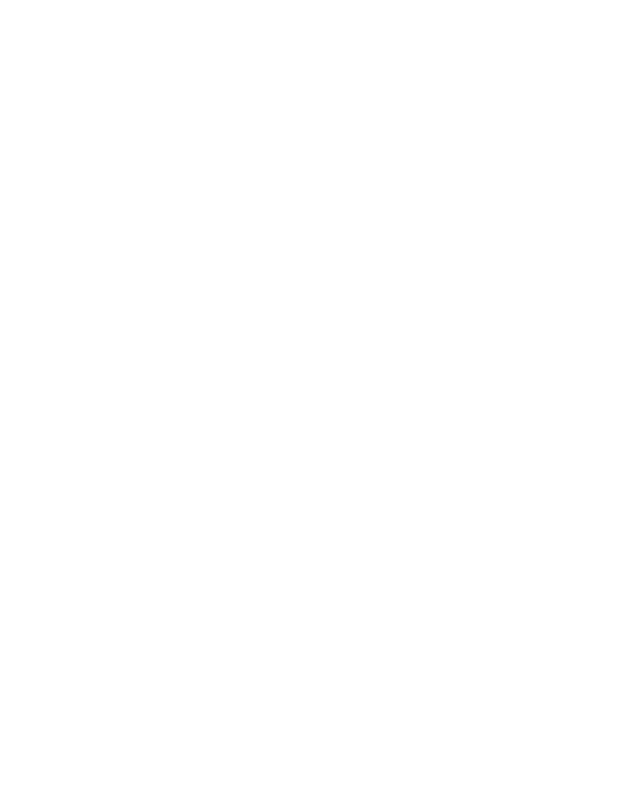
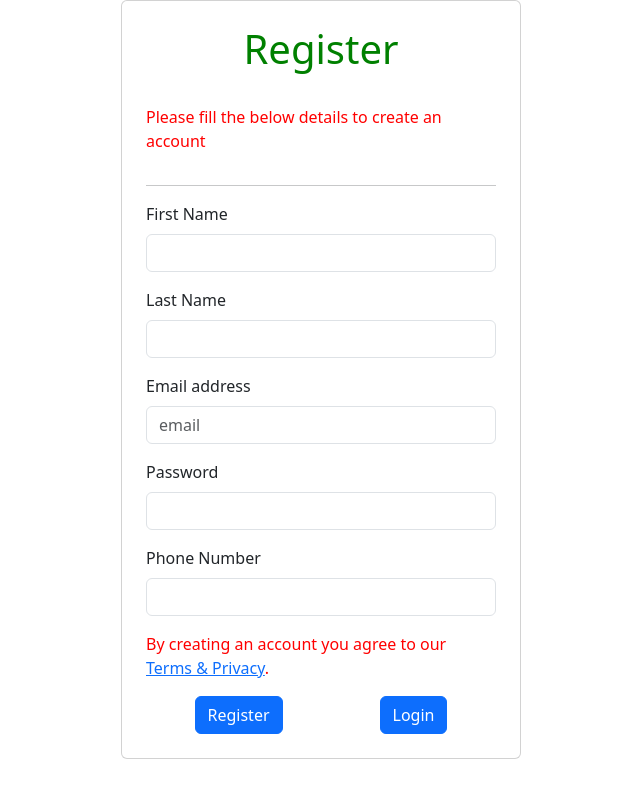
Before and after one commit to amitsharma7565/Tutorial-webApp-frontEnd, a React (Create React App) app: page /register in a window 1280 px wide. Before the commit this address had no page. Shown: the whole page, without its empty margins (319-959 px from the left). Built offline with nearby package versions, Linux system fonts and the light colour scheme.

Commit message:
login page done with backend

```diff
--- a/src/App.js
+++ b/src/App.js
@@ -3,6 +3,7 @@ import './App.css';
 import Register from './Register';
 import Login from './Login';
 import RegisterDone from './RegisterDone';
+import Dashboard from './Dashboard';
 import { Routes, Route } from 'react-router-dom';
 
 
@@ -10,9 +11,10 @@ function App() {
   return (
     <div className="App">
        <Routes>
-        <Route path="/" element={<Register />} />
+        <Route path="/register" element={<Register />} />
         <Route path="/login" element={<Login />} />
         <Route path="/RegisterDone" element={<RegisterDone/>}/>
+        <Route path="/dashborad" element={<Dashboard/>}/>
       </Routes>
     </div>
   );
--- /dev/null
+++ b/src/Dashboard.js
@@ -0,0 +1,9 @@
+function Dashboard(){
+    return(
+        <div>
+            <h1> Welcome to dashboard page</h1>
+        </div>
+    )
+}
+
+export default Dashboard;
--- a/src/Login.js
+++ b/src/Login.js
@@ -1,10 +1,42 @@
+import { useNavigate } from "react-router-dom";
+
 function Login() {
+    const navigate= useNavigate();
+const handleRegisteSubmit=()=>{
+    navigate('/register');
+}
+    const handleSubmit = async(e)=>{
+        e.preventDefault();
+      const fromData={
+        email:e.target.email.value,
+        password:e.target.password.value
+      };
+      try{
+        const response= await fetch('http://localhost:8080/login/user',{
+            method:'Post',
+          headers:  {
+                'Content-Type':'application/json',
+            },
+            body:JSON.stringify(fromData),
+        });
+        if(response.ok){
+            navigate('/Dashborad')
+            console.log('login sucessfully')
+        }
+        else{
+            console.log('Please try again')
+        }
+      }
+      catch(error){
+        console.log('Error :',error);
+      }
+    }
     return (
         <div className="card p-4 test"  style={{ width: 400, margin: "auto" }}>
             <h1>Login</h1>
             <p>Please fill the below details to go to dashboard</p>
             <hr></hr>
-            <form>
+            <form onSubmit={handleSubmit}>
                 <div className="mb-3">
                     <label htmlFor="email" className="form-label">Email address</label>
                     <input type="email" className="form-control" id="email" placeholder="name@example.com" />
@@ -12,9 +44,11 @@ function Login() {
                         <label htmlFor="password" className="form-label">Password</label>
                         <input type="password" className="form-control" id="password" ></input>
                     </div>
+                    <div style={{display:"flex", justifyContent: "space-between"}}>
                     <button style={{ display: 'block', margin: 'auto' }} className="btn btn-primary" type="submit">Login</button>
+                    <button onClick={handleRegisteSubmit}  style={{ display: 'block', margin: 'auto' }} className="btn btn-primary" type="submit">Register</button>
+                    </div>
                 </div>
-
             </form>
         </div>
     );
--- a/src/Register.js
+++ b/src/Register.js
@@ -2,7 +2,7 @@ import './Register.css';
 import React,{useState} from 'react';
 import RegisterDone from './RegisterDone';
 import { useNavigate } from 'react-router-dom';
-
+import Login from './Login';
 function Register() {
 
   const navigate= useNavigate();
@@ -11,10 +11,12 @@ function Register() {
 
 
 const handleRegisterClick = () => {
-  navigate('/RegisterDone'); // Use navigate as a function to navigate
+  navigate('/RegisterDone');
 }
 
-
+const handleLoginSubmit= ()=>{
+  navigate("/Login")
+}
 
   const handleSubmit = async (e) => {
     e.preventDefault();
@@ -30,7 +32,7 @@ const handleRegisterClick = () => {
 
     try {
       const response = await fetch('http://localhost:8080/tutApp/create', {
-        method: 'POST', // Corrected to uppercase 'POST'
+        method: 'POST',
         headers: {
           'Content-Type': 'application/json',
         },
@@ -88,13 +90,15 @@ const handleRegisterClick = () => {
           <label htmlFor="phoneNo"  className="form-label">Phone Number</label>
           <input type="text" className="form-control" id="phoneNo"  />
         </div>
-
         <p>By creating an account you agree to our <a href="https://www.google.com">Terms & Privacy</a>. </p>
 
-        <button style={{ display: 'block', margin: 'auto' }} className="btn btn-primary" type="submit">Register</button>
+    <div style={{display:'flex', justifyContent: 'space-between'}}>
+    <button style={{  margin: 'auto' }} className="btn btn-primary" type="submit">Register</button>
+    <button onClick={handleLoginSubmit} style={{ margin: 'auto' }} className="btn btn-primary" type="submit">Login</button>
+
+    </div>
 
       </form>
-
     </div>
 
   )
```
